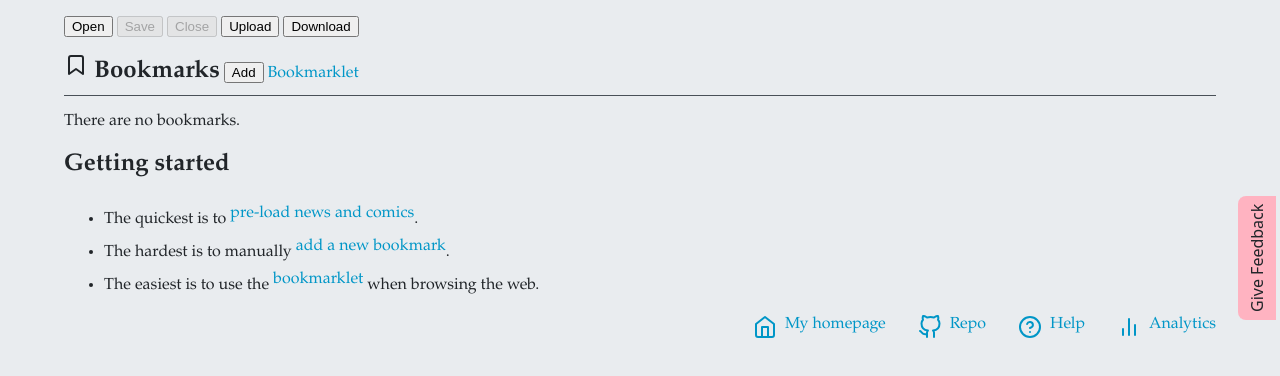
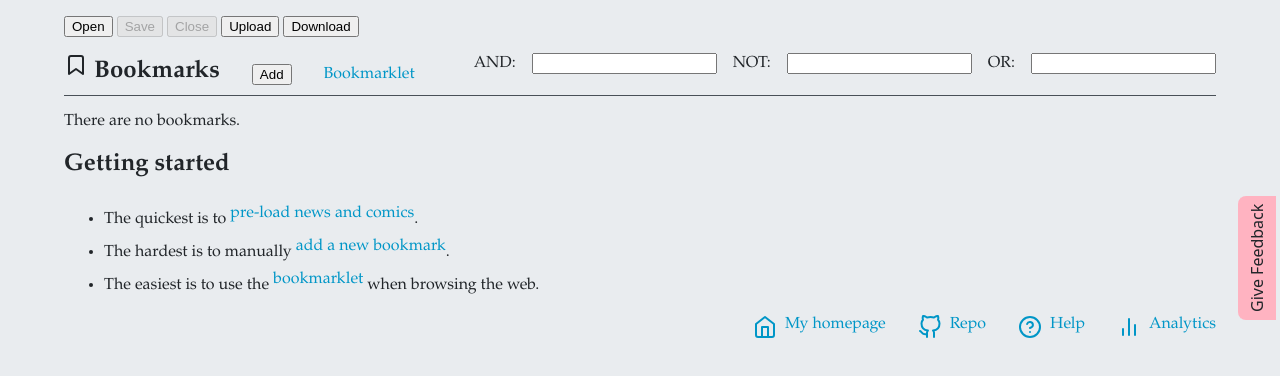
Before and after one commit to avanderw/bookmarks, a SvelteKit app: page / in a window 1280 px wide. Shown: the top 376 px of the page. Built offline with nearby package versions, Linux system fonts and the light colour scheme.

Commit message:
Add AND, NOT, OR filtering

```diff
--- a/src/lib/cache-store.ts
+++ b/src/lib/cache-store.ts
@@ -1,6 +1,5 @@
 import { browser } from "$app/environment";
 import { writable, readonly } from "svelte/store";
-import { onMount, onDestroy } from "svelte";
 import type { CacheStore } from "$lib/index";
 
 const CACHE_NAME = "bookmarks/cache-store"
@@ -45,6 +44,7 @@ let cacheHash: string;
 let cacheObject: object;
 export const cacheStore = writable(getLocalStorage());
 cacheStore.subscribe((value) => {
+    console.log("Updating cache store", value);
     if (value) {
         cacheObject = value;
         const json = JSON.stringify(cacheObject);
--- a/src/routes/CacheView.svelte
+++ b/src/routes/CacheView.svelte
@@ -11,7 +11,34 @@
 	$: cacheView = buildView($cacheStore, andFilter, notFilter, orFilter);
 
 	function buildView(store: CacheStore, andFilter: string, notFilter: string, orFilter: string) {
-		return store.bookmarks;
+		if (store.bookmarks.length === 0) return [];
+
+		const andTokens = andFilter ? andFilter.split(/\s+/) : [];
+		const notTokens = notFilter ? notFilter.split(/\s+/).filter((token) => token.length !== 0) : [];
+		const orTokens = orFilter ? orFilter.split(/\s+/) : [];
+
+		if (andTokens.length === 0 && notTokens.length === 0 && orTokens.length === 0)
+			return store.bookmarks;
+
+		return store.bookmarks.filter((bm) => {
+			let text = '';
+			text += bm.title?.toLowerCase();
+			text += ' ' + bm.description?.toLowerCase();
+			text +=
+				' ' +
+				bm.tags
+					.map((t) => '#' + t)
+					.join(' ')
+					.toLowerCase();
+			text += ' ' + bm.notes?.toLowerCase();
+			text += ' ' + bm.url.toLowerCase();
+
+			const and = andTokens.every((token) => text.includes(token.toLowerCase()));
+			const not = notTokens.every((token) => !text.includes(token.toLowerCase()));
+			const or = orTokens.some((token) => text.includes(token.toLowerCase()));
+
+			return (and || or) && not;
+		});
 	}
 
 	function preload() {
@@ -55,11 +82,21 @@
 
 <div class="container">
 	<div class="header">
-		<h1><svg><use href="feather-sprite.svg#bookmark" /></svg> Bookmarks</h1>
+		<div style="display:inline-flex;gap:2rem;">
+			<h1><svg><use href="feather-sprite.svg#bookmark" /></svg> Bookmarks</h1>
 
-		<button on:click={() => dispatch('add')}>Add</button>
+			<button on:click={() => dispatch('add')}>Add</button>
 
-		<Bookmarklet />
+			<Bookmarklet />
+		</div>
+		<div style="display:inline-flex;gap:1rem;float:right;">
+			<label for="andFilter">AND:</label>
+			<input id="andFilter" type="text" bind:value={andFilter} />
+			<label for="notFilter">NOT:</label>
+			<input id="notFilter" type="text" bind:value={notFilter} />
+			<label for="orFilter">OR:</label>
+			<input id="orFilter" type="text" bind:value={orFilter} />
+		</div>
 	</div>
 	{#if cacheView.length === 0}
 		<p>There are no bookmarks.</p>
```
